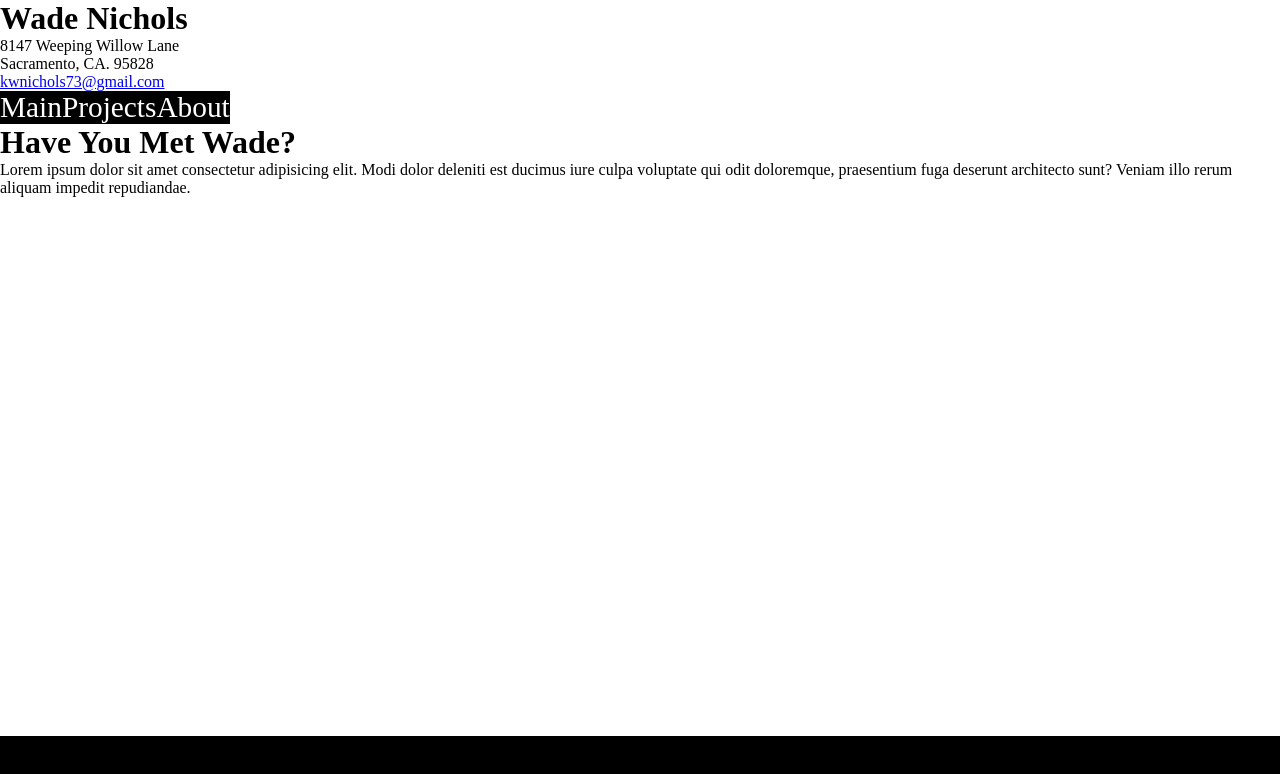
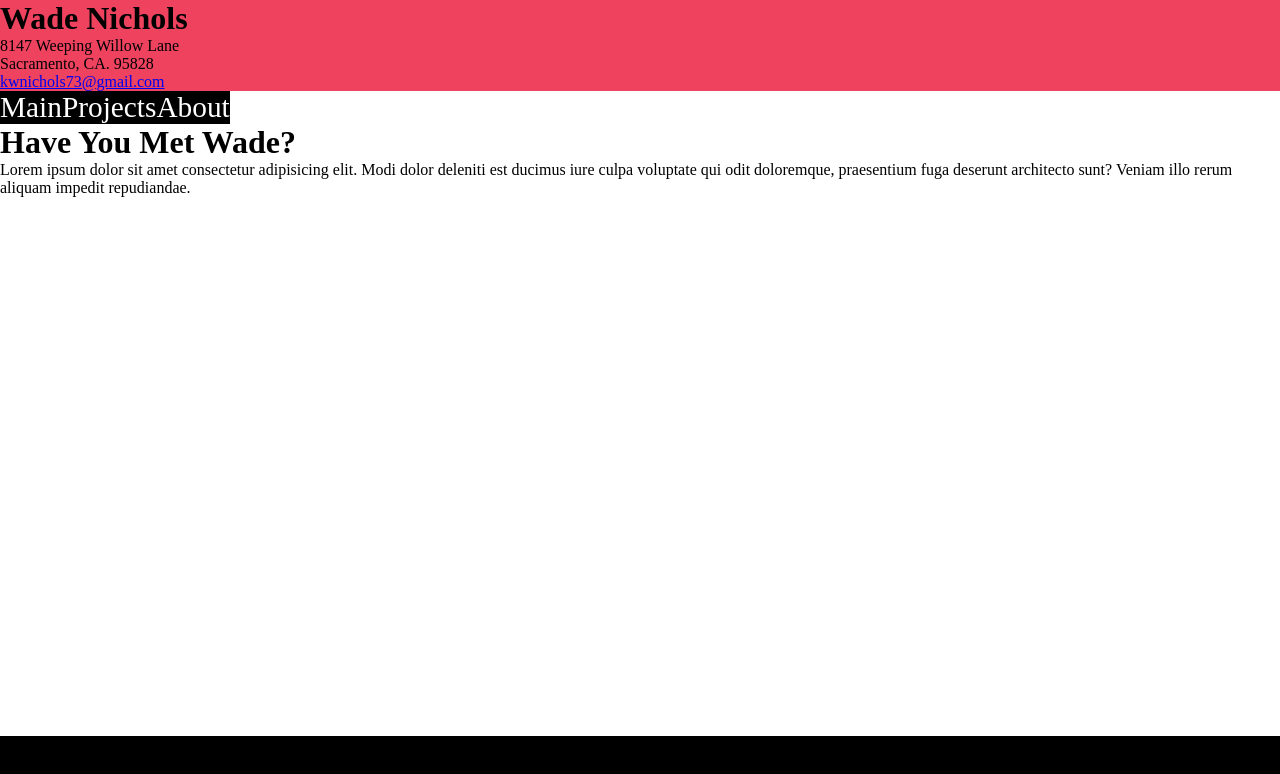
Before and after one commit to WadeNichols/portfolio, a React (Create React App) app: page /about in a window 1280 px wide. Shown: the top 774 px of the page. Built offline with nearby package versions, Linux system fonts and the light colour scheme.

Commit message:
working on header

```diff
--- a/src/Header.js
+++ b/src/Header.js
@@ -6,8 +6,10 @@ function Header() {
             <h1>Wade Nichols</h1>
             <p>8147 Weeping Willow Lane</p>
             <p>Sacramento, CA. 95828</p>
-            <a type="email" href='mailto:kwnichols73@gmail.com?&subject=Resume%20Request'>kwnichols73@gmail.com</a>
+            <a type="email" href='mailto: wnichols73@gmail.com?&subject=Resume%20Request'>kwnichols73@gmail.com</a>
+            <i></i>
         </div>
+
     )
 }
 
--- a/src/styles.css
+++ b/src/styles.css
@@ -17,6 +17,10 @@
   text-decoration: none
 }
 
+.header {
+  background-color: #EE425E;
+}
+
 /* Footer Styles */
 .footer {
   position: fixed;
```
